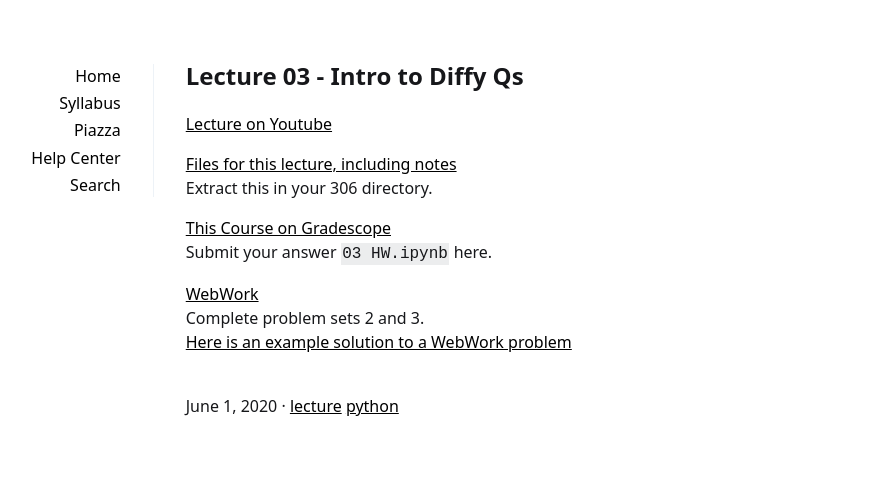
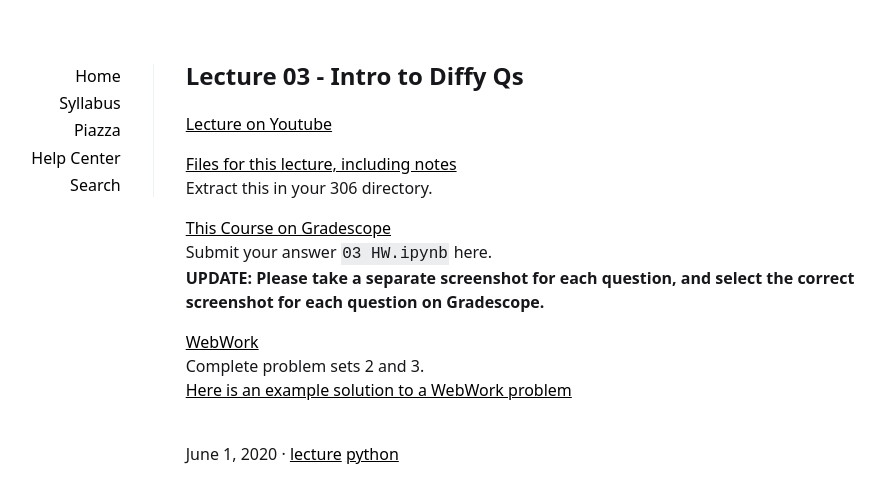
Before and after one commit to hopmath/hopmath.github.io, a Jekyll site: the page built from _posts/2020-06-01-lecture-03-diffyqs.md, in a window 1280 px wide. Shown: the top 503 px of the page, without its empty margins (167-1052 px from the left). Built offline with Jekyll 4.4.1, drawn with Linux system fonts in a browser that asks for light colours.

Commit message:
Gradescope details

```diff
--- a/_posts/2020-06-01-lecture-03-diffyqs.md
+++ b/_posts/2020-06-01-lecture-03-diffyqs.md
@@ -12,6 +12,7 @@ Extract this in your 306 directory.
 
 [This Course on Gradescope](https://www.gradescope.com/courses/134417/)
 Submit your answer `03 HW.ipynb` here.
+**UPDATE: Please take a separate screenshot for each question, and select the correct screenshot for each question on Gradescope.**
 
 [WebWork](http://ww2.math.buffalo.edu/webwork2/2020_5_MTH306_Hopfensperger/)
 Complete problem sets 2 and 3.
```
Also changed, not shown: 1 other file.
